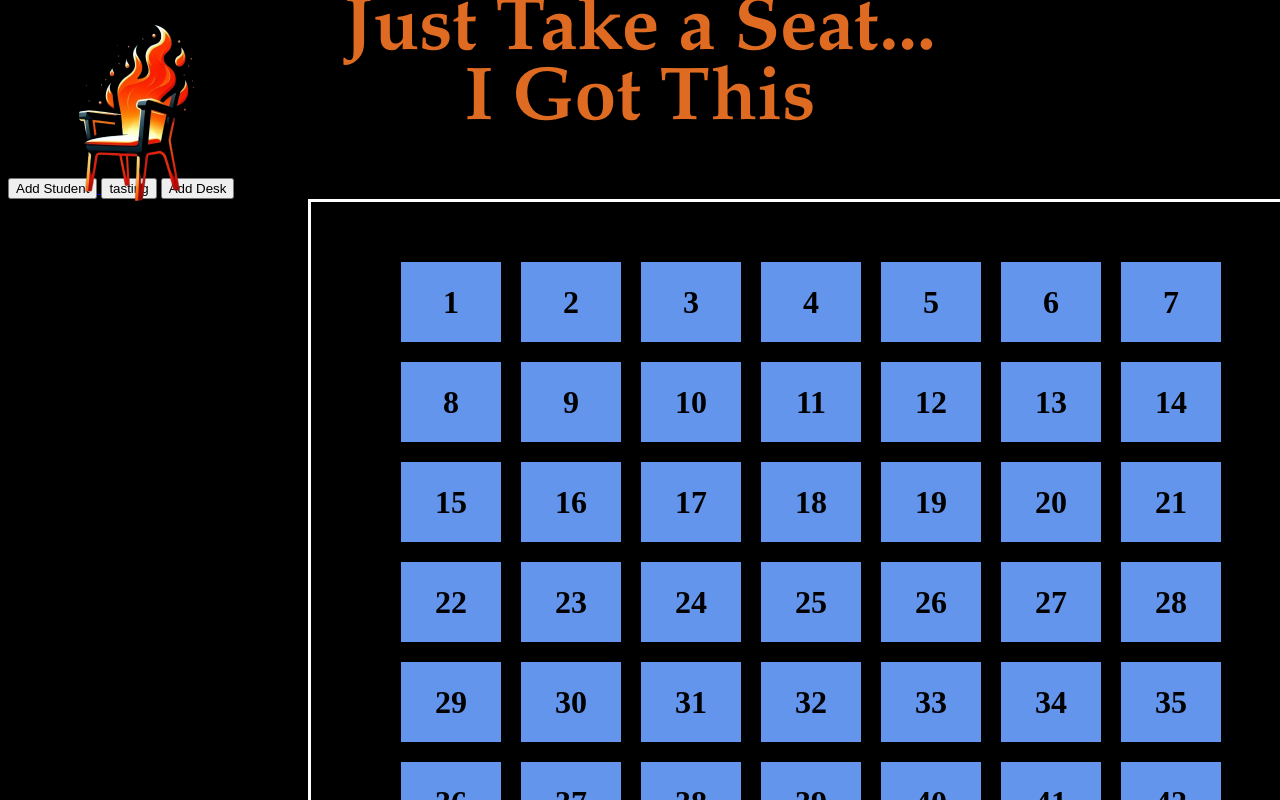
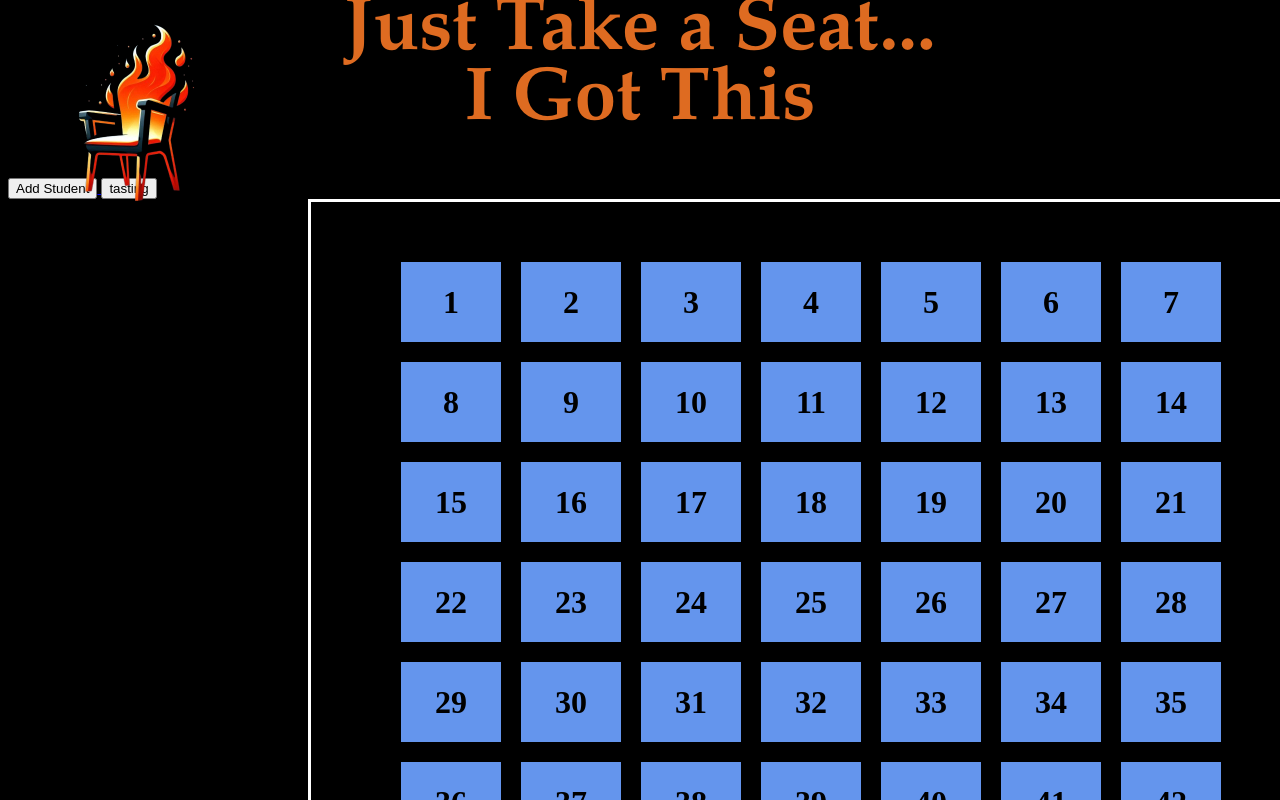
Before and after one commit to Browhatyoudoin/Just-take-a-seat--I-got-this, a website: page frontToe/index.html in a window 1280 px wide. Shown: the top 800 px of the page. Drawn offline with Linux system fonts and the light colour scheme.

Commit message:
no more addDesk

```diff
--- a/frontToe/index.html
+++ b/frontToe/index.html
@@ -20,7 +20,6 @@
     <script src="../backend/script.js"></script>
     <button id="tasting" onclick="accessInfo()">tasting</button>
 
-    <button id="deskAdd">Add Desk</button>
     <!--<button onclick="accessInfo()">click</button>-->
     <div id="grid-parent">
       <div class="grid-item">1</div>
```
